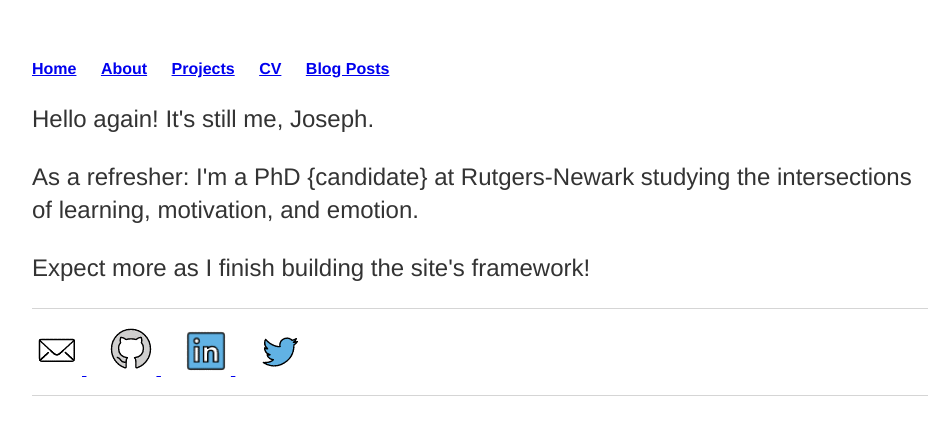
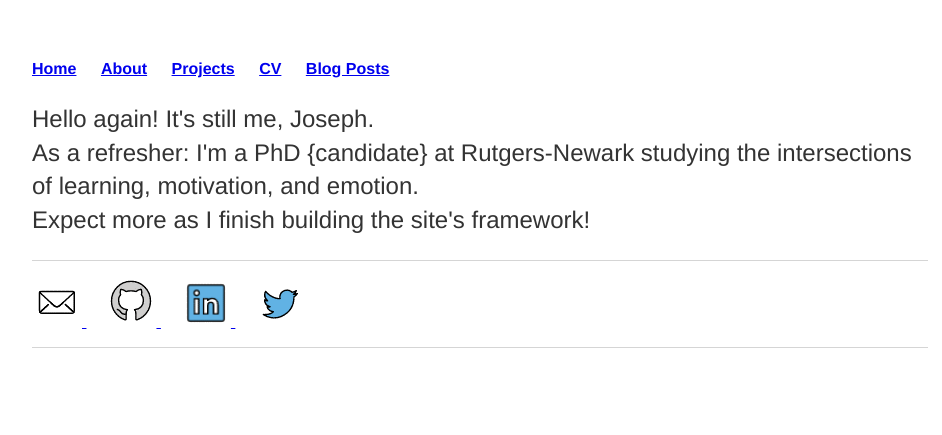
Before and after one commit to ColantonioLearn/ColantonioLearn.github.io, a Jekyll site: the page built from about/index.html, in a window 1280 px wide. Shown: the top 435 px of the page, without its empty margins (160-1102 px from the left). Built offline with Jekyll 4.4.1, drawn with Linux system fonts in a browser that asks for light colours.

Commit message:
fixing text line breaks

```diff
--- a/about/index.html
+++ b/about/index.html
@@ -4,9 +4,9 @@ title: About Joseph
 ---
 <body>
 <div class="blurb">
-	<p>Hello again! It's still me, Joseph.</p>
-	<p>As a refresher: I'm a PhD {candidate} at Rutgers-Newark studying the intersections of learning, motivation, and emotion.</p>
-  <p> Expect more as I finish building the site's framework! </p>
+	<p>Hello again! It's still me, Joseph.
+	<br/>As a refresher: I'm a PhD {candidate} at Rutgers-Newark studying the intersections of learning, motivation, and emotion.
+  <br/>Expect more as I finish building the site's framework! </p>
 </div><!-- /.blurb -->
 <footer>
 		<ul>
--- a/projects/index.html
+++ b/projects/index.html
@@ -4,9 +4,8 @@ title: Ongoing Projects
 ---
 <body>
 <div class="blurb">
-	<p>In progress! Projects will go here.</p>
-	<br/>
-  <p> Expect more as I finish building the site's framework! </p>
+	<p>In progress! Projects will go here.
+	<br/>Expect more as I finish building the site's framework! </p>
 </div><!-- /.blurb -->
 <footer>
 		<ul>
```
